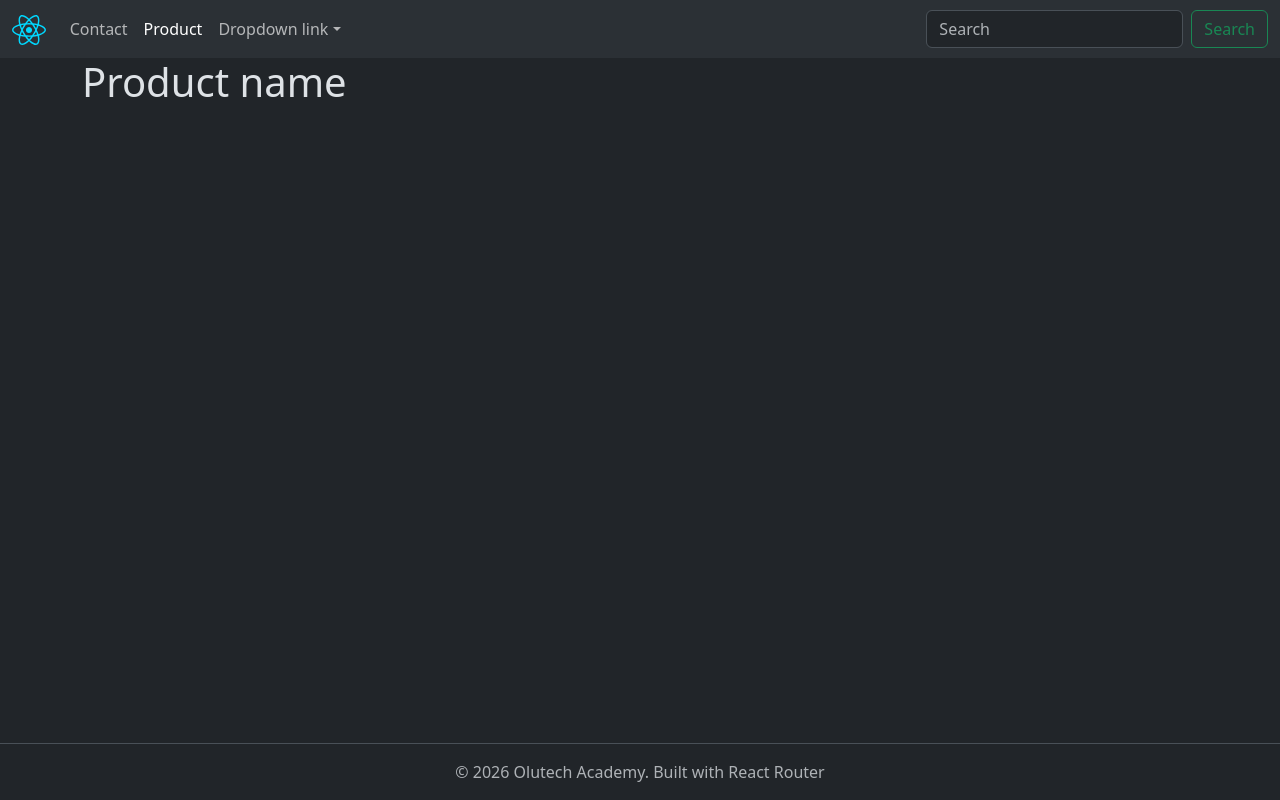
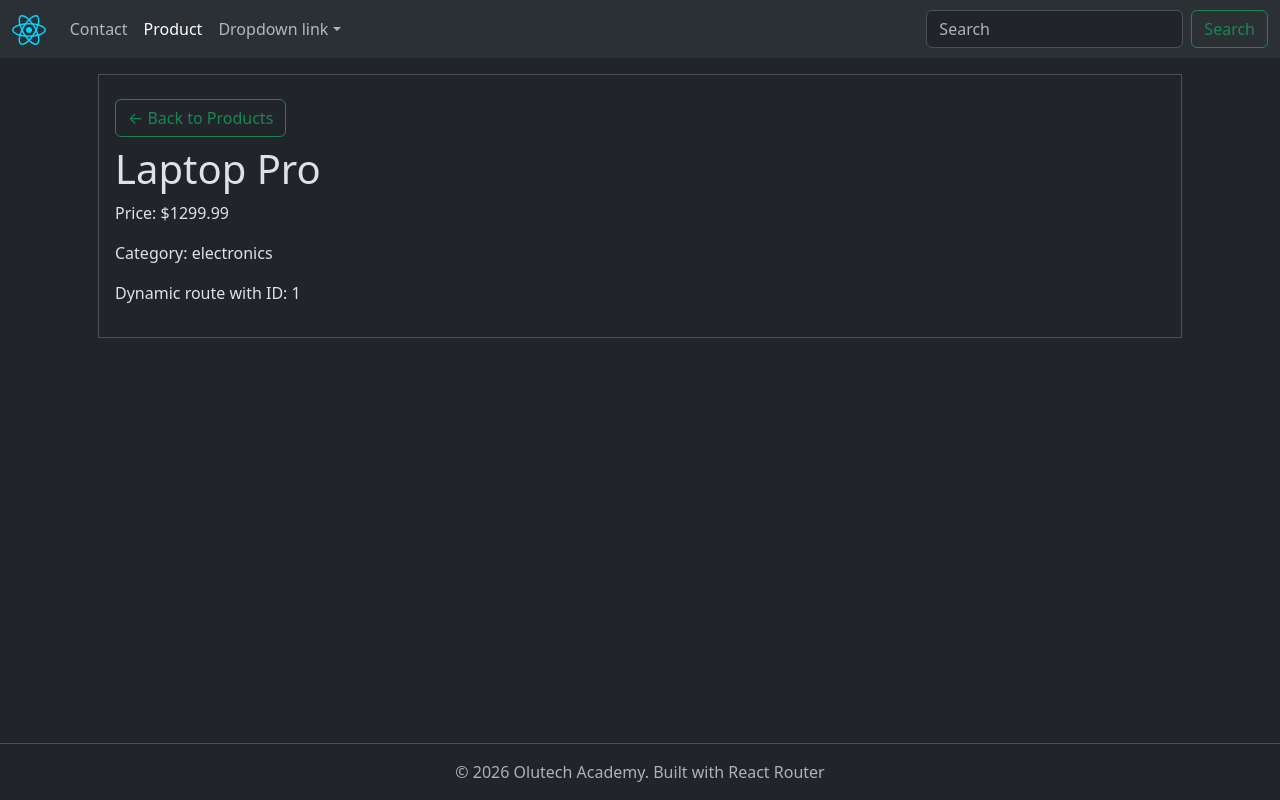
Before and after one commit to codewithEvolg/Routeopedia, a React (Vite) app in the folder routeopedia/: page /products/item/1 in a window 1280 px wide. Built offline with nearby package versions, Linux system fonts and the light colour scheme.

Commit message:
teaching: use useParams hook to retrieve url string parameter and display product details

```diff
--- a/routeopedia/src/pages/product/ProductDetail.jsx
+++ b/routeopedia/src/pages/product/ProductDetail.jsx
@@ -1,9 +1,33 @@
-import React from "react";
+import { useParams, Link } from "react-router-dom";
+import { allProducts } from "../../data/product";
 
 const ProductDetail = () => {
+  const { id } = useParams();
+  const product = allProducts.find((p) => {
+    return p.id == Number(id);
+  });
+
+  if (!product) {
+    return (
+      <div className="m-3 p-3 border">
+        <h1>❌ Product Not Found</h1>
+        <p>Product with ID "{id}" doesn't exist.</p>
+        <Link to="/products" className="btn btn-outline-success my-2">
+          ← Back to Products
+        </Link>
+      </div>
+    );
+  }
+
   return (
-    <div>
-      <h1>Product name</h1>
+    <div className="m-3 p-3 border">
+      <Link to="/products" className="btn btn-outline-success my-2">
+        ← Back to Products
+      </Link>
+      <h1>{product.name}</h1>
+      <p>Price: ${product.price}</p>
+      <p>Category: {product.category}</p>
+      <p>Dynamic route with ID: {id}</p>
     </div>
   );
 };
```
